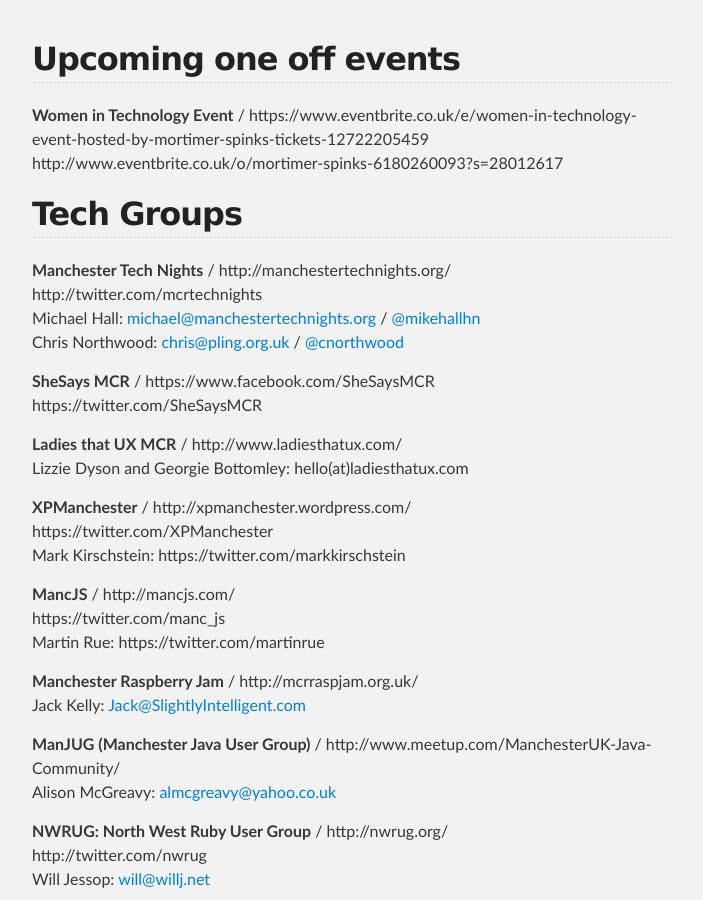
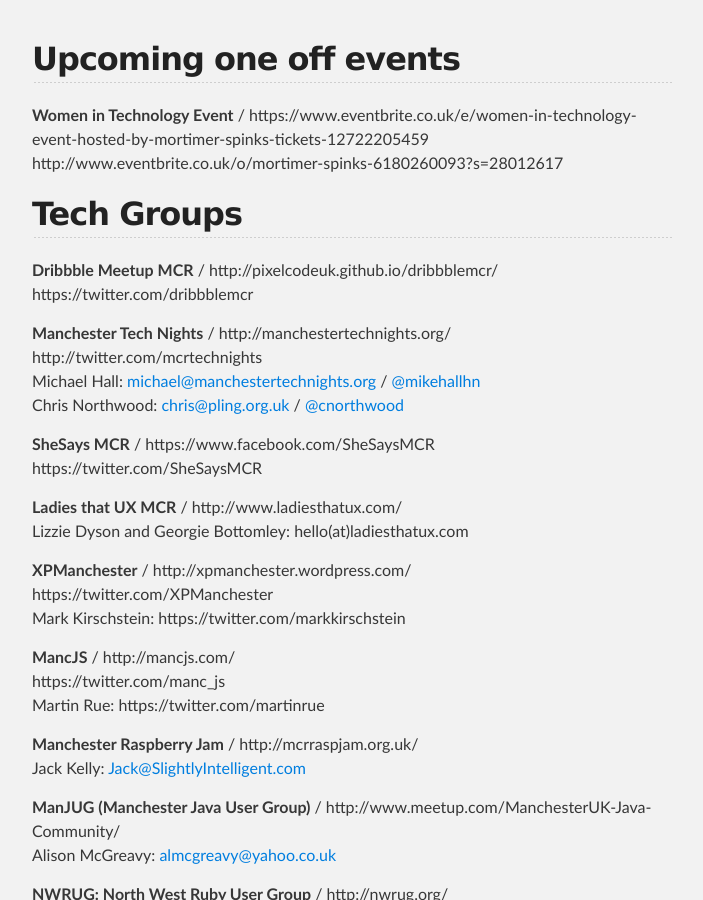
Before and after one commit to manchester-tech-events/old-manchester-tech-events-site, a Jekyll site: the page built from index.md, in a window 1280 px wide and 900 px high, scrolled down 324 px. Shown: the whole window, without its empty margins (288-991 px from the left). Built offline with Jekyll 4.4.1, drawn with Linux system fonts in a browser that asks for light colours; Markdown is read by kramdown in place of the engine named in the settings.

Commit message:
Adding Dribbble Meetup

```diff
--- a/index.md
+++ b/index.md
@@ -10,6 +10,9 @@
 http://www.eventbrite.co.uk/o/mortimer-spinks-6180260093?s=28012617
 
 ## Tech Groups
+
+**Dribbble Meetup MCR** / http://pixelcodeuk.github.io/dribbblemcr/
+https://twitter.com/dribbblemcr
 
 **Manchester Tech Nights** / http://manchestertechnights.org/
 http://twitter.com/mcrtechnights
```
